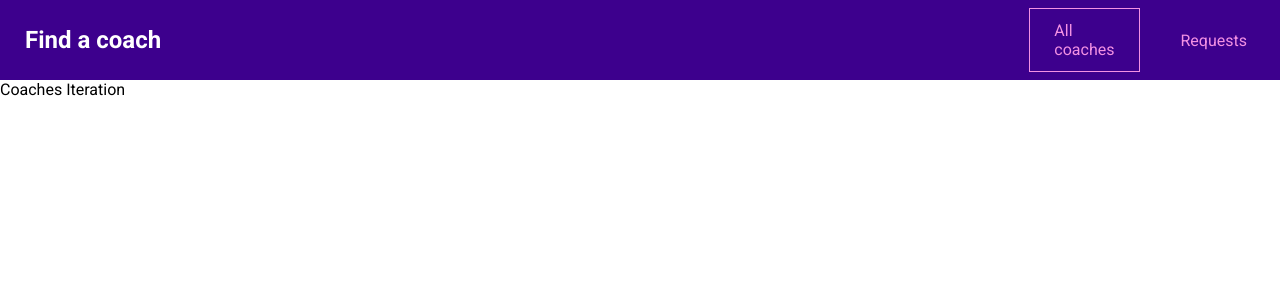
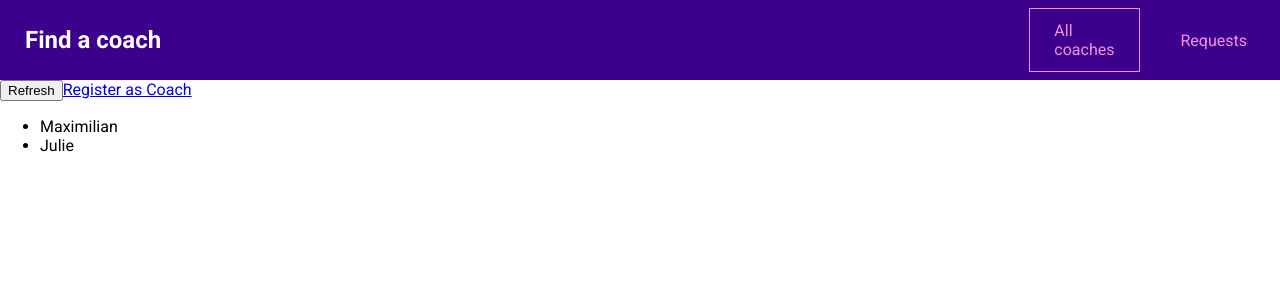
Before and after one commit to abhishek1234graphs/vueapp, a Vue app: page /coaches in a window 1280 px wide. Shown: the top 300 px of the page. Built offline with nearby package versions, Linux system fonts and the light colour scheme.

Commit message:
Added namespaced store for vuex

```diff
--- a/src/main.js
+++ b/src/main.js
@@ -2,10 +2,10 @@
 import VueRouter from 'vue-router'
 import App from './App.vue'
 import routes from './router';
-
-
+import store from './store/index.js';
+import Vuex from 'vuex';
 Vue.use(VueRouter)
-
+Vue.use(Vuex);
 const router = new VueRouter({
     mode: 'history',
     routes
@@ -16,5 +16,6 @@
     template: '<App />',
     components: {
         App
-    }
+    },
+    store: store
 }).$mount('#app')
--- a/src/pages/coaches/CoachesList.Vue
+++ b/src/pages/coaches/CoachesList.Vue
@@ -1,6 +1,15 @@
 <template>
     <span>
-        Coaches Iteration
+        <div class="controls">
+            <button>Refresh</button>
+            <router-link to="/register">Register as Coach</router-link>
+        </div>
+        <ul v-if="hasCoaches">
+            <li v-for="coach in filteredCoaches" :key="coach.id">
+                {{coach.firstName}}
+            </li>
+        </ul>
+        <h3 v-else>No Coaches</h3>
     </span>
 </template>
 
@@ -8,6 +17,14 @@
 export default {
     created(){
         console.log('Hello')
+    },
+    computed:{
+        filteredCoaches(){
+            return this.$store.getters['coaches/coaches'];
+        },
+        hasCoaches(){
+            return this.$store.getters['coaches/hasCoaches'];
+        }
     }
 }
 </script>
--- a/src/pages/requests/RequestsReceived.vue
+++ b/src/pages/requests/RequestsReceived.vue
@@ -1,5 +1,7 @@
 <template>
-    <section></section>
+    <section>
+        Requests
+    </section>
 </template>
 <script>
 export default {
--- /dev/null
+++ b/src/store/index.js
@@ -0,0 +1,14 @@
+
+import coachesModule from './modules/coaches/index.js';
+import Vue from 'vue'
+import Vuex from 'vuex';
+
+Vue.use(Vuex);
+
+const store = new Vuex.Store({
+    modules:{
+        coaches:coachesModule
+    }
+});
+
+export default store;
--- /dev/null
+++ b/src/store/modules/coaches/actions.js
@@ -0,0 +1,3 @@
+export default {
+
+}
--- /dev/null
+++ b/src/store/modules/coaches/getters.js
@@ -0,0 +1,8 @@
+export default {
+    coaches(state){
+        return state.coaches
+    },
+    hasCoaches(state){
+        return state.coaches && state.coaches.length > 0;
+    }
+}
--- /dev/null
+++ b/src/store/modules/coaches/index.js
@@ -0,0 +1,34 @@
+import mutations from './mutations.js';
+import actions from './actions.js';
+import getters from './getters.js';
+
+export default {
+    namespaced:true,
+    state(){
+        return {
+            coaches: [
+                {
+                  id: 'c1',
+                  firstName: 'Maximilian',
+                  lastName: 'Schwarzmüller',
+                  areas: ['frontend', 'backend', 'career'],
+                  description:
+                    "I'm Maximilian and I've worked as a freelance web developer for years. Let me help you become a developer as well!",
+                  hourlyRate: 30
+                },
+                {
+                  id: 'c2',
+                  firstName: 'Julie',
+                  lastName: 'Jones',
+                  areas: ['frontend', 'career'],
+                  description:
+                    'I am Julie and as a senior developer in a big tech company, I can help you get your first job or progress in your current role.',
+                  hourlyRate: 30
+                }
+              ]
+        }
+    },
+    mutations,
+    actions,
+    getters
+}
--- /dev/null
+++ b/src/store/modules/coaches/mutations.js
@@ -0,0 +1,3 @@
+export default {
+
+}
```
